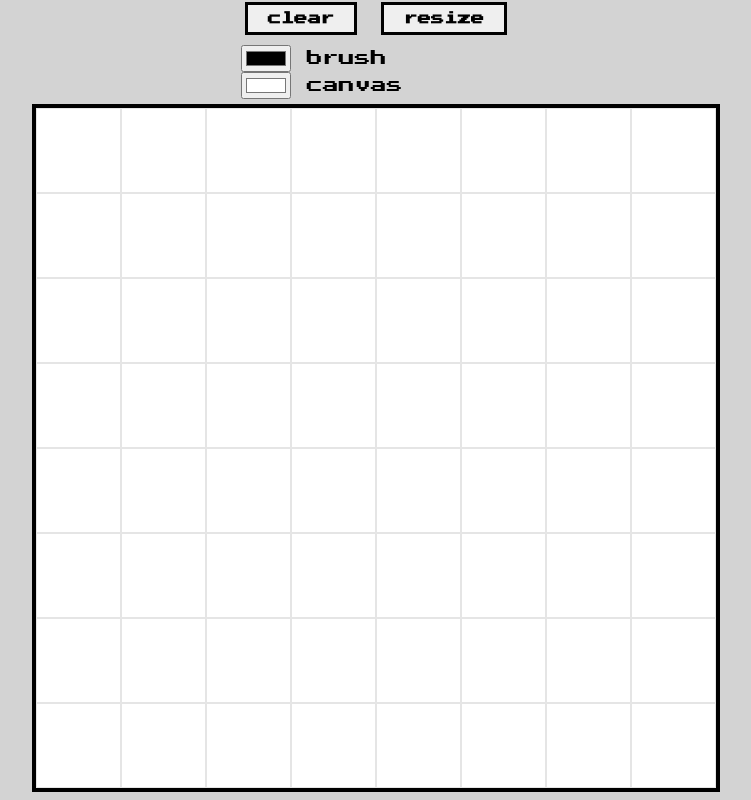
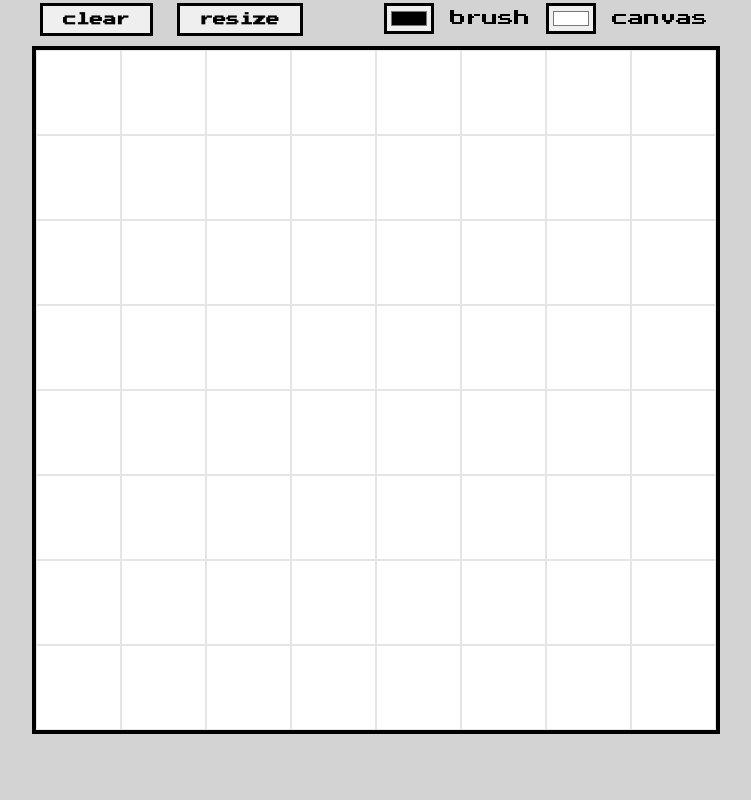
Before and after one commit to umprej/pixel-editor, a plain HTML site: page index.html in a window 1280 px wide. Shown: the part 57-857 px from the top of the page, without its empty margins (264-1015 px from the left). After the commit the page ends 800 px from the top, so only its background shows below. Drawn offline with Linux system fonts and the light colour scheme.

Commit message:
Visual tweaks

```diff
--- a/index.html
+++ b/index.html
@@ -11,8 +11,11 @@
 <body>
     <h1>pixel draw</h1>
     <div class="settings">
+        <div class="buttons">
             <button id="clear">clear</button>
             <button id="resize">resize</button>
+        </div>
+        <div class="pickers">
             <div class="color-picker">
                 <input type="color" id="brush-color"
                        value="#000000">
@@ -24,6 +27,7 @@
                 <label for="canvas-color">canvas</label>
             </div>
         </div>
+    </div>
     <div class="canvas"></div>
 </body>
 </html>
--- a/style.css
+++ b/style.css
@@ -18,8 +18,13 @@ body {
     height: 85vmin;
     width: 85vmin;
     border: 4px solid black;
+}
 
-
+input[type="color"] {
+    border-radius: 0;
+    border: 3px solid black;
+    height: 31px;
+    font-size: 40px;
 }
 
 .pixel {
@@ -28,18 +33,25 @@ body {
     aspect-ratio: 1;
 }
 
-.colored {
-    /* background-color:darkorchid; */
-
+.settings {
+    display: flex;
+    align-items: baseline;
+    gap: 5px;
+    justify-content: space-between;
+    width: 85vmin;
+    flex-wrap: wrap
 }
 
-.settings {
-    margin: 5px;
+.pickers {
+    display: flex;
+}
+
+.color-picker {
+    margin: 10px 8px;
 }
 
 button {
     font-weight: 900;
-    /* border-radius: 5px; */
     margin: 4px;
     margin-bottom: 10px;
     outline: none;
```
Lines whose indentation alone changed are shown as unchanged.
